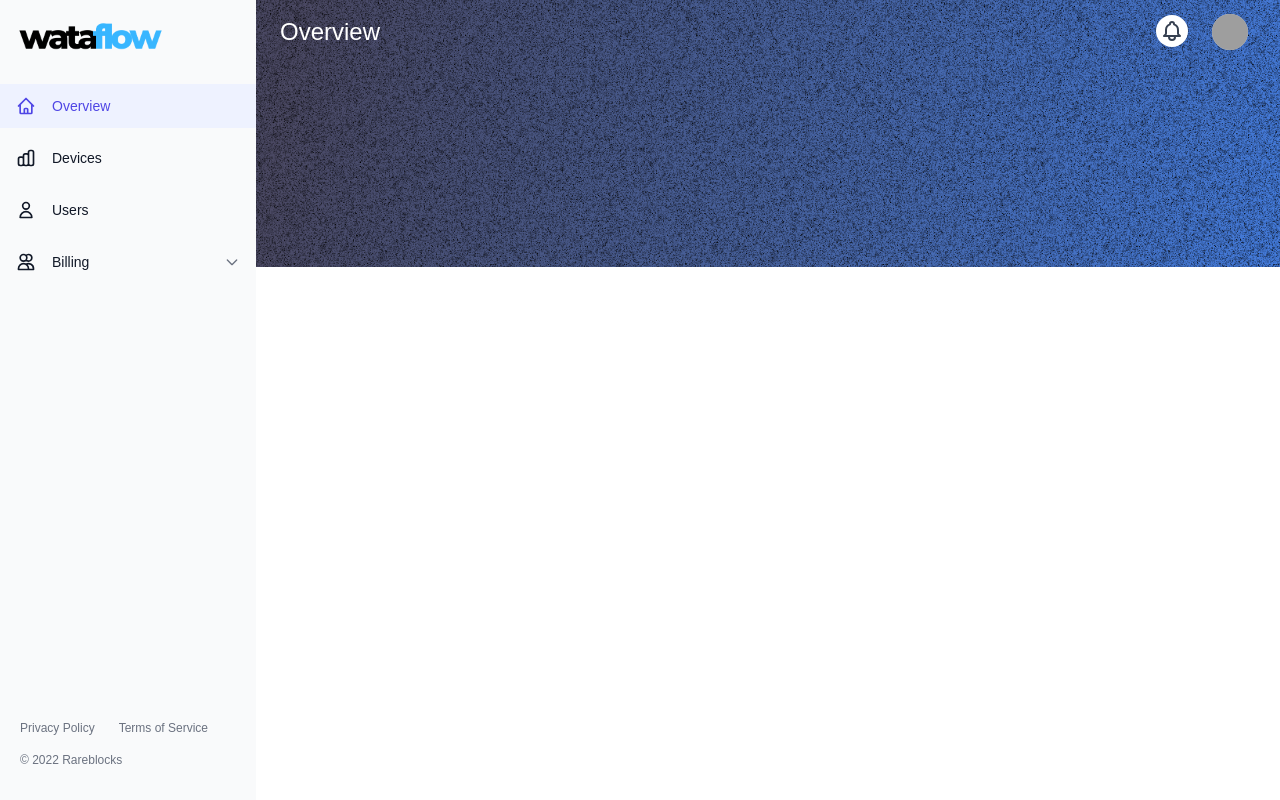
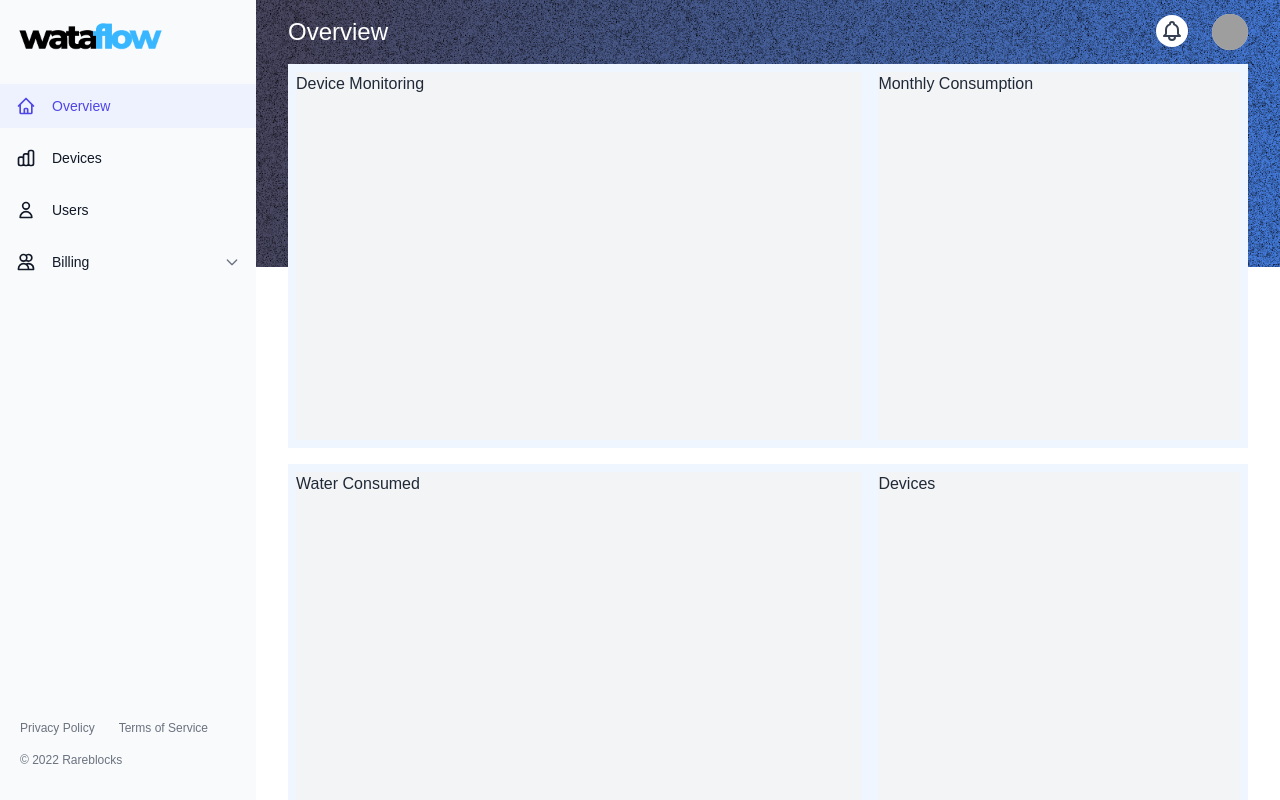
Before and after one commit to Tech-Era-Africa/SmartFlowWebApp, a Nuxt app: page /overview in a window 1280 px wide. Built offline with nearby package versions, Linux system fonts and the light colour scheme; grey boxes are pictures that could not be loaded; a web font is replaced by a local one.

Commit message:
layout for the over page setup

```diff
--- a/components/Header.vue
+++ b/components/Header.vue
@@ -2,7 +2,7 @@
    <section class="h-1/3 bg-cover bg-center bg-no-repeat bg-blue-50 bg-headerBg">
     <header>
         <div class="flex justify-between h-16 px-8">
-            <div class="flex items-center -m-2 ">
+            <div class="flex items-center ">
                <h1 class="text-white text-2xl">Overview</h1>
             </div>
 
--- a/layouts/dashboard.vue
+++ b/layouts/dashboard.vue
@@ -1,7 +1,7 @@
 <template>
     <section class="w-screen h-screen overflow-hidden m-0 p-0 flex ">
       <SideBar></SideBar>
-      <section class="flex-1 overflow-y-auto">
+      <section class="flex-1 overflow-y-auto relative">
         <slot></slot>
       </section>
     </section>
--- a/pages/overview/index.vue
+++ b/pages/overview/index.vue
@@ -1,5 +1,28 @@
 <template>
     <NuxtLayout  name="dashboard">
         <Header></Header>
+        <section class="flex flex-col gap-4 absolute top-16 z-10  mx-8 left-0 right-0">
+            <div class="w-full h-96 flex bg-blue-50 p-2 gap-4">
+                <div class="bg-gray-100 w-3/5 h-full">
+                    <p>Device Monitoring</p>
+                </div>
+                <div class="bg-gray-100 flex-1 h-full">
+                    <p>Monthly Consumption</p>
+                </div>
+
+            </div>
+            <div class="w-full h-96 flex bg-blue-50 p-2 gap-4">
+                <div class="bg-gray-100 w-3/5 h-full">
+                    <p>Water Consumed</p>
+                </div>
+                <div class="bg-gray-100 flex-1 h-full">
+                    <p>Devices</p>
+                </div>
+
+            </div>
+            <div class="h-20">
+
+            </div>
+        </section>
     </NuxtLayout>
 </template>
```
